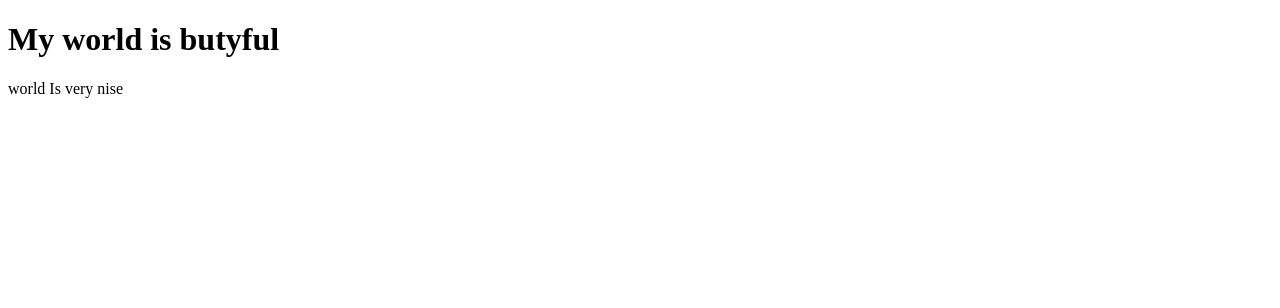
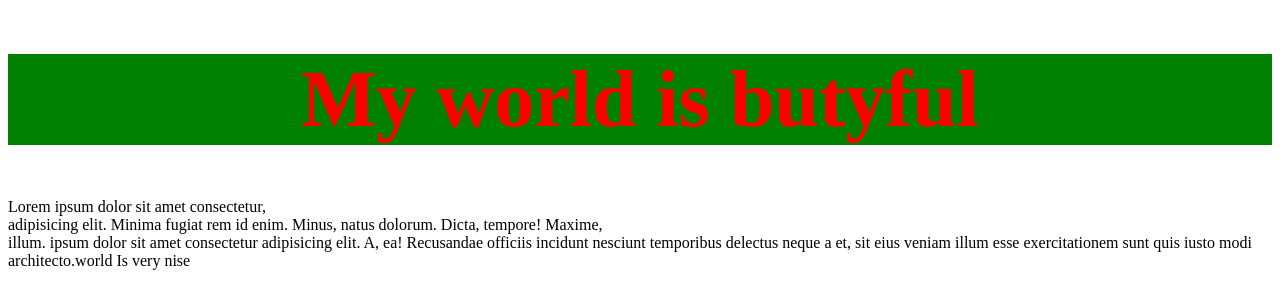
Before and after one commit to Labu8085/class-1, a plain HTML site: page class 1.html in a window 1280 px wide. Drawn offline with Linux system fonts and the light colour scheme.

Commit message:
Update class 1.html

```diff
--- a/class 1.html
+++ b/class 1.html
@@ -5,7 +5,7 @@
     <body>
 
     </body>
-    <h1>My world is butyful</h1>
-    <P>world Is very nise</P>
+    <h1 style="color: red; text-align: center;background-color: green; font-size: 80px;">My world is butyful</h1>
+    <P>Lorem ipsum dolor sit amet consectetur,<br> adipisicing elit. Minima fugiat rem id enim. Minus, natus dolorum. Dicta, tempore! Maxime,<br> illum. ipsum dolor sit amet consectetur adipisicing elit. A, ea! Recusandae officiis incidunt nesciunt temporibus delectus neque a et, sit eius veniam illum esse exercitationem sunt quis iusto modi architecto.world Is very nise</P>
 
 </htm>
```
